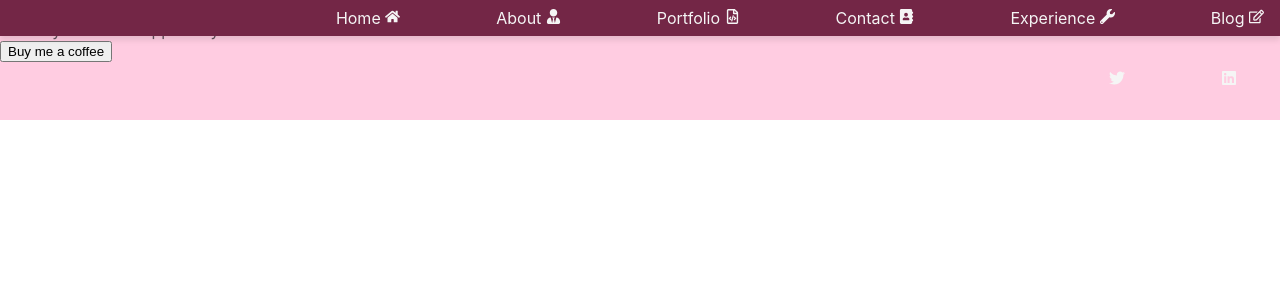
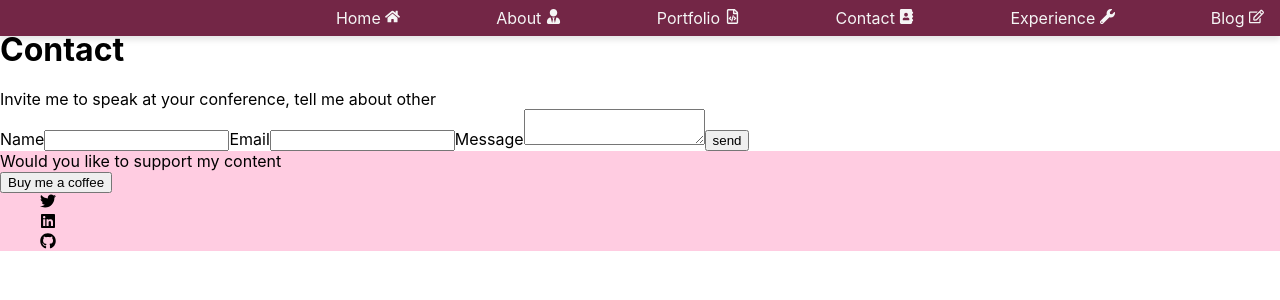
Before and after one commit to Peacesandy/peace-sandy, a React (Create React App) app: page /contact in a window 1280 px wide. Shown: the top 300 px of the page. Built offline with nearby package versions, Linux system fonts and the light colour scheme.

Commit message:
Created Contact Form

```diff
--- a/src/Components/Contact.jsx
+++ b/src/Components/Contact.jsx
@@ -1,8 +1,33 @@
 import React from 'react'
+import '../Styles/Contact.css'
 
 function Contact() {
   return (
-    <div>Contact</div>
+    <div className='contact-container'>
+      <div>
+        <h1>Contact</h1>
+        <br/>
+        <p>Invite me to speak at your conference, tell me about other</p>
+      </div>
+      <form>
+        <label htmlFor='name'>Name</label>
+        <input
+          id='name'
+          type='text'
+        />
+        <label htmlFor='email'>Email</label>
+        <input
+          id='email'
+          type='text'
+        />
+        <label htmlFor='message'>Message</label>
+        <textarea
+          id='message'
+          type='text'
+        ></textarea>
+        <button type='submit'>send</button>
+      </form>
+    </div>
   )
 }
 
--- a/src/Components/Footer.jsx
+++ b/src/Components/Footer.jsx
@@ -16,10 +16,10 @@ function Footer() {
       <button>Buy me a coffee</button>
       </div>
       <div>
-        <ul>
-          <li> <a href="http://twitter.com/PeaceSandy3" onClick={(event) => handleLinkClick(event, 'http://twitter.com/PeaceSandy3' )}> <FaTwitter/> </a> </li>
-          <li> <a href="https://www.linkedin.com/in/peace-sandy-bb7a691b0" onClick={(event) => handleLinkClick(event, 'https://www.linkedin.com/in/peace-sandy-bb7a691b0')}> <FaLinkedin/></a> </li>
-          <li> <a href="https://github.com/Peacesandy" onClick={(event) => handleLinkClick(event, 'https://github.com/Peacesandy')}> <FaGithub/></a> </li>
+        <ul className='footer-ul'>
+          <li> <a href="http://twitter.com/PeaceSandy3" onClick={(event) => handleLinkClick(event, 'http://twitter.com/PeaceSandy3' )} className='footer-icon'> <FaTwitter/> </a> </li>
+          <li> <a href="https://www.linkedin.com/in/peace-sandy-bb7a691b0" onClick={(event) => handleLinkClick(event, 'https://www.linkedin.com/in/peace-sandy-bb7a691b0')} className='footer-icon'> <FaLinkedin/></a> </li>
+          <li> <a href="https://github.com/Peacesandy" onClick={(event) => handleLinkClick(event, 'https://github.com/Peacesandy')} className='footer-icon'> <FaGithub/></a> </li>
         </ul>
       </div>
     </div>
--- a/src/Components/Home.jsx
+++ b/src/Components/Home.jsx
@@ -11,9 +11,9 @@ function Home() {
       </div>
 
       <div className='text'>
-      <h1>Hello, I'm Peace Sandy</h1>
+      <h1 className='name'>Hello, I'm Peace Sandy</h1>
       <br/>
-        <p>Lorem ipsum dolor sit, amet consectetur adipisicing elit.
+        <p className='bio'>Lorem ipsum dolor sit, amet consectetur adipisicing elit.
          <br/> Incidunt perferendis, molestias optio laborum excepturi soluta
          <br/> quas magni itaque recusandae. Perferendis aliquid sed mollitia enim possimus!</p>
         </div>
--- a/src/Components/Navbar.jsx
+++ b/src/Components/Navbar.jsx
@@ -8,23 +8,23 @@ import { FaHome, FaUserTie, FaRegFileCode,  FaAddressBook, FaWrench, FaRegEdit}
 function Navbar() {
   return (
     <nav className='sticky'>
-      <ul>
-        <li>
+      <ul className='nav-ul'>
+        <li className='nav-li'>
           <Link to="/">Home <FaHome size={15}/> </Link>
         </li>
-        <li>
+        <li className='nav-li'>
           <Link to="/about">About <FaUserTie size={15}/> </Link>
         </li>
-        <li>
+        <li className='nav-li'>
           <Link to="/portfolio">Portfolio <FaRegFileCode size={15}/> </Link>
         </li>
-        <li>
+        <li className='nav-li'>
           <Link to="/contact">Contact <FaAddressBook size={15}/> </Link>
         </li>
-        <li>
+        <li className='nav-li'>
           <Link to="/experience"> Experience <FaWrench size={15}/> </Link>
         </li>
-        <li>
+        <li className='nav-li'>
           <Link to="/blog"> Blog <FaRegEdit size={15}/> </Link>
         </li>
       </ul>
--- /dev/null
+++ b/src/Styles/Contact.css
@@ -0,0 +1,3 @@
+.contact-container{
+    margin-top: 30px;
+}
--- a/src/Styles/Footer.css
+++ b/src/Styles/Footer.css
@@ -5,3 +5,12 @@
     background-color:#FFCCE1;
     margin-top: 0px;
 }
+
+.footer-icon{
+    color: black;
+    text-decoration: none;
+}
+
+.footer-ul{
+    list-style-type: none;
+}
--- a/src/Styles/Home.css
+++ b/src/Styles/Home.css
@@ -14,7 +14,7 @@
 .container{
     position: relative;
     height: 700px;
-    background-color: grey;
+    background-color: rgb(224, 115, 134);
     display: grid;
     align-items: center;
     grid-template-columns: 1fr 1fr 1fr;
@@ -29,10 +29,10 @@
     margin-top: 50px;
 }
 
-h1{
+.name{
     color: #732646;
 }
 
-p{
+.bio{
     color: #62505B;
 }
--- a/src/Styles/Navbar.css
+++ b/src/Styles/Navbar.css
@@ -9,7 +9,7 @@ nav {
     transition: all .3s ease-in-out;
   }
 
-  ul {
+  .nav-ul {
     list-style: none;
     display: flex;
     justify-content: flex-end;
@@ -17,7 +17,7 @@ nav {
     margin: 0;
   }
 
-  li {
+  .nav-li {
     margin: 0px;
     margin-left: 6rem;
   }
```
Also changed, not shown: src/Images/reginaoscakeynote.jpg (added).
